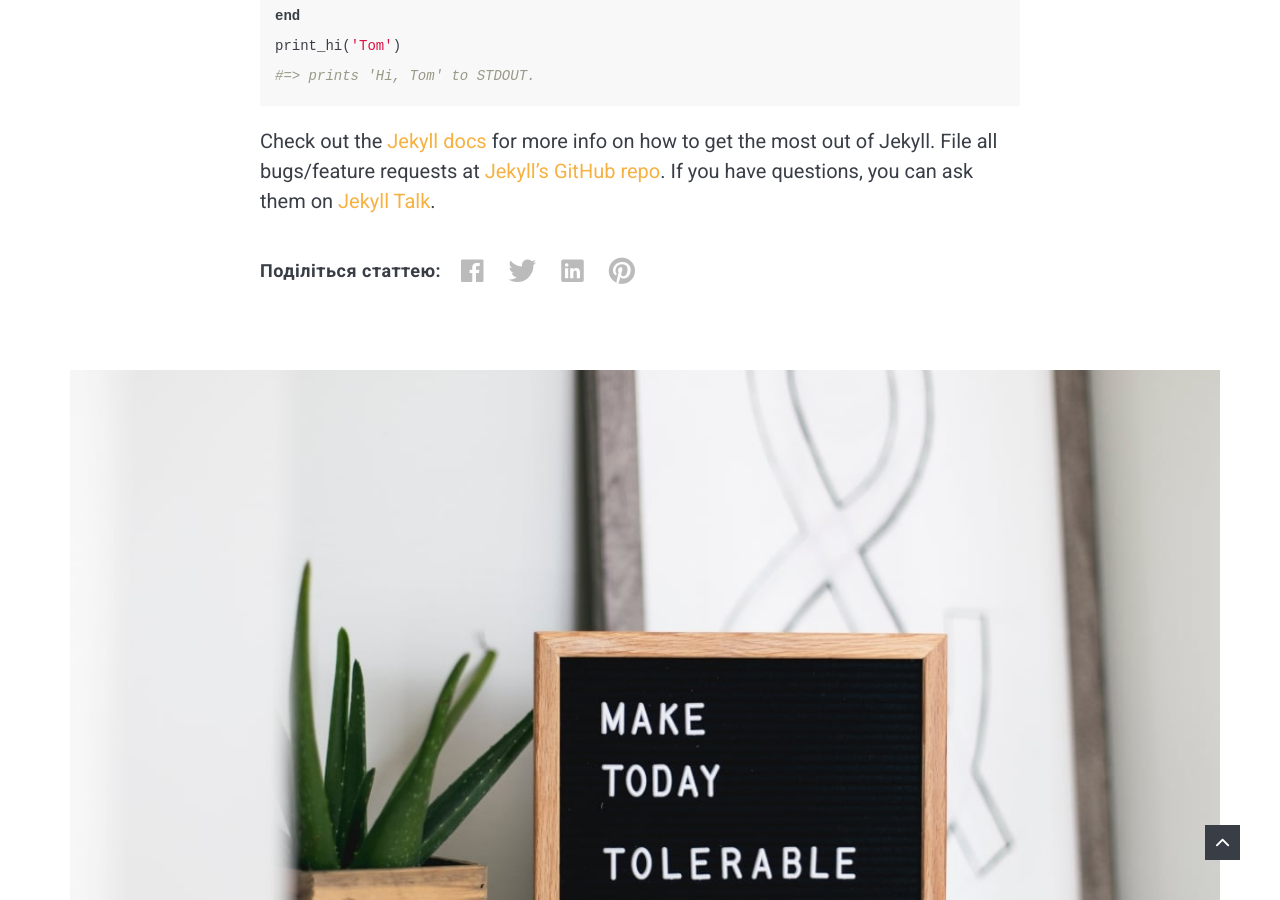
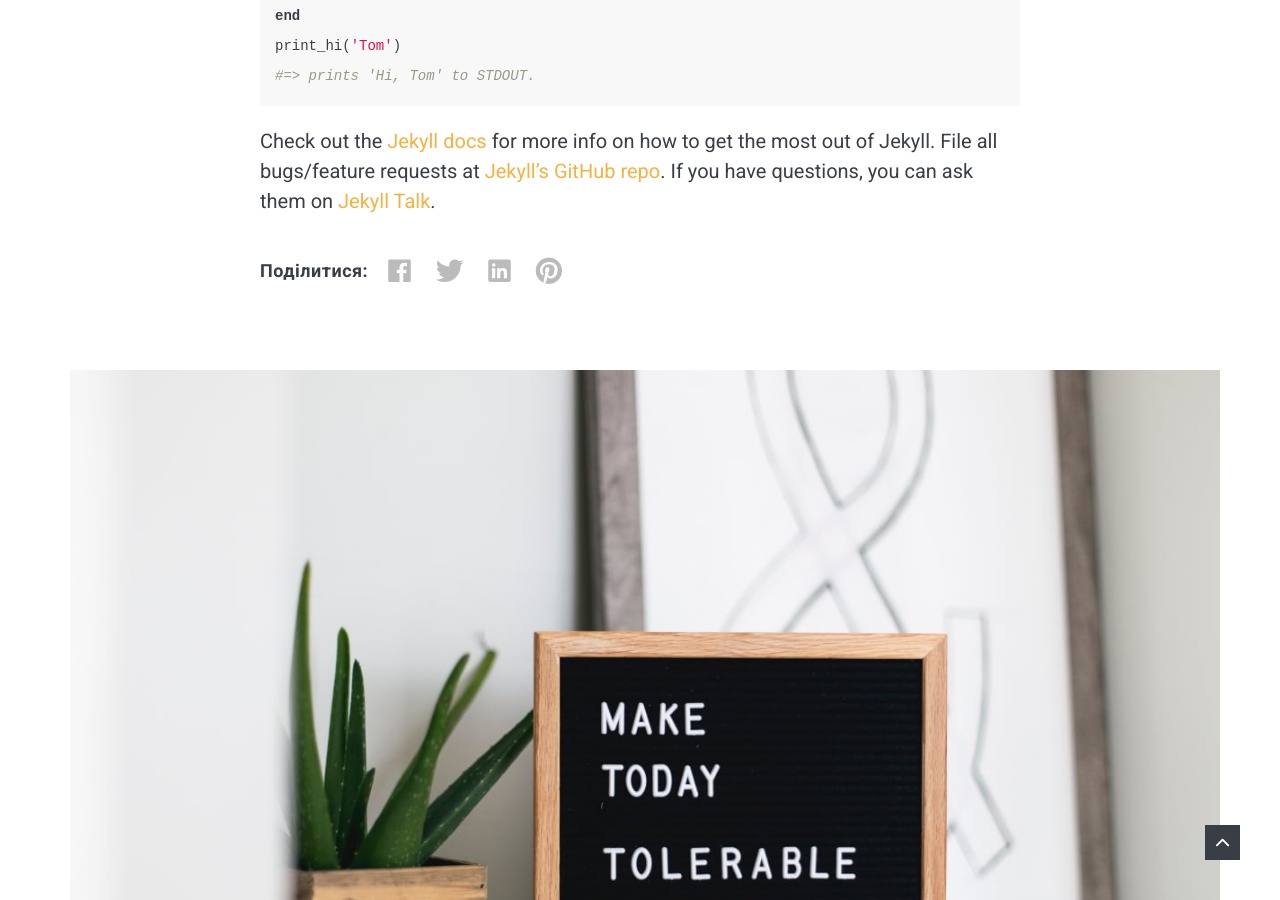
Before and after one commit to itarko/itarko.github.io, a Jekyll site: the page built from _posts/2018-05-29-welcome-to-jekyll.markdown, in a window 1280 px wide and 900 px high, scrolled down 1443 px. Built offline with Jekyll 4.4.1, drawn with Linux system fonts in a browser that asks for light colours; nearby versions of some CDN libraries.

Commit message:
Update post.html

```diff
--- a/_layouts/post.html
+++ b/_layouts/post.html
@@ -51,7 +51,7 @@ layout: default
       </div>
 
       <div class="post__share">
-        <span class="share__title">Поділіться статтею:</span>
+        <span class="share__title">Поділитися:</span>
         <ul class="share__list list-reset">
           <li class="share__item">
             <a class="share__facebook" href="https://www.facebook.com/sharer/sharer.php?u={{ site.url }}{{ site.baseurl }}{{ page.url }}"
```
